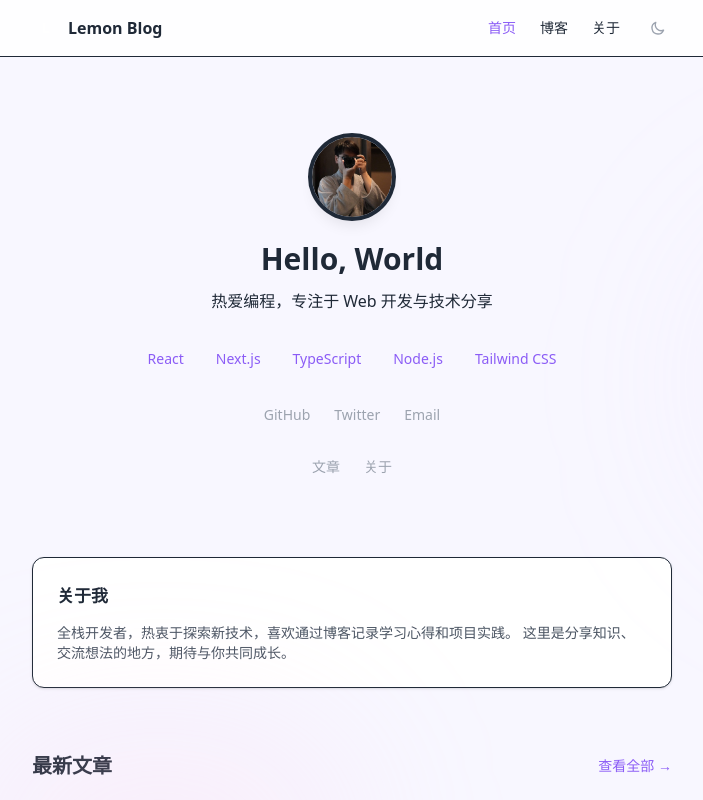
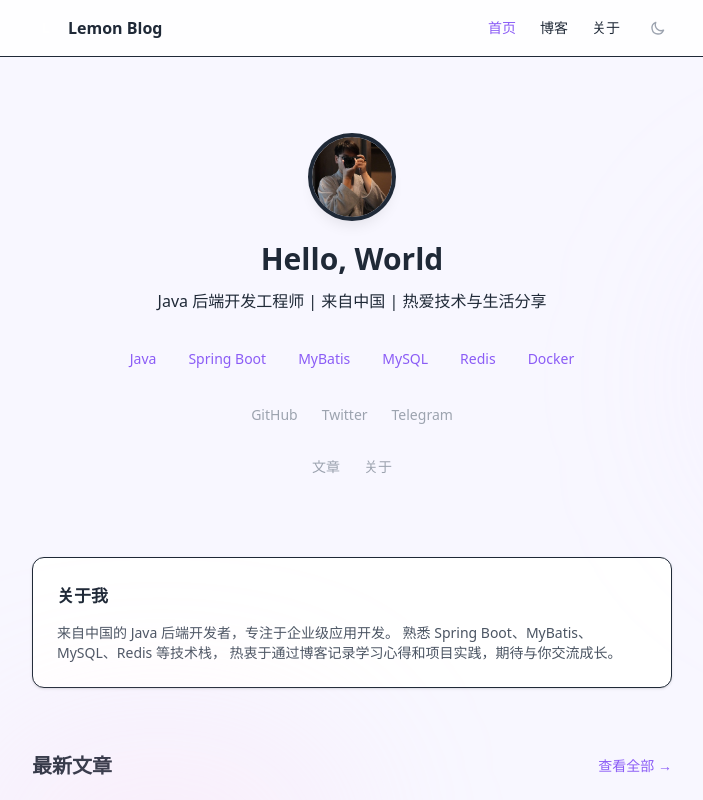
Before and after one commit to lengmodkx/lemonBlog, a Next.js app: page / in a window 1280 px wide. Shown: the top 800 px of the page, without its empty margins (288-991 px from the left). Built offline with nearby package versions, Linux system fonts and the light colour scheme; a small style sheet from the web is missing.

Commit message:
update: personalize homepage with developer info - Update profile: Chinese Java backend developer - Tech stack: Java, Spring Boot, MyBatis, MySQL, Redis, Docker - Social links: GitHub (lengmodkx), Twitter (@DKX_LM), Telegram (lemon2Judy)

```diff
--- a/src/app/page.tsx
+++ b/src/app/page.tsx
@@ -8,11 +8,11 @@ export const metadata = {
   description: 'Personal blog about web development, programming, and technology.',
 };
 
-const techStack = ['React', 'Next.js', 'TypeScript', 'Node.js', 'Tailwind CSS'];
+const techStack = ['Java', 'Spring Boot', 'MyBatis', 'MySQL', 'Redis', 'Docker'];
 const socialLinks = [
-  { name: 'GitHub', href: 'https://github.com' },
-  { name: 'Twitter', href: 'https://twitter.com' },
-  { name: 'Email', href: 'mailto:your@email.com' },
+  { name: 'GitHub', href: 'https://github.com/lengmodkx' },
+  { name: 'Twitter', href: 'https://twitter.com/DKX_LM' },
+  { name: 'Telegram', href: 'https://t.me/lemon2Judy' },
 ];
 
 export default function Home() {
@@ -44,7 +44,7 @@ export default function Home() {
           Hello, World
         </h1>
         <p className="text-ink-light dark:text-text-secondary text-base max-w-md mx-auto mb-8">
-          热爱编程，专注于 Web 开发与技术分享
+          Java 后端开发工程师 | 来自中国 | 热爱技术与生活分享
         </p>
 
         {/* Tech Stack Tags */}
@@ -92,8 +92,9 @@ export default function Home() {
             关于我
           </h3>
           <p className="text-sm text-text-secondary">
-            全栈开发者，热衷于探索新技术，喜欢通过博客记录学习心得和项目实践。
-            这里是分享知识、交流想法的地方，期待与你共同成长。
+            来自中国的 Java 后端开发者，专注于企业级应用开发。
+            熟悉 Spring Boot、MyBatis、MySQL、Redis 等技术栈，
+            热衷于通过博客记录学习心得和项目实践，期待与你交流成长。
           </p>
         </div>
       </section>
```
